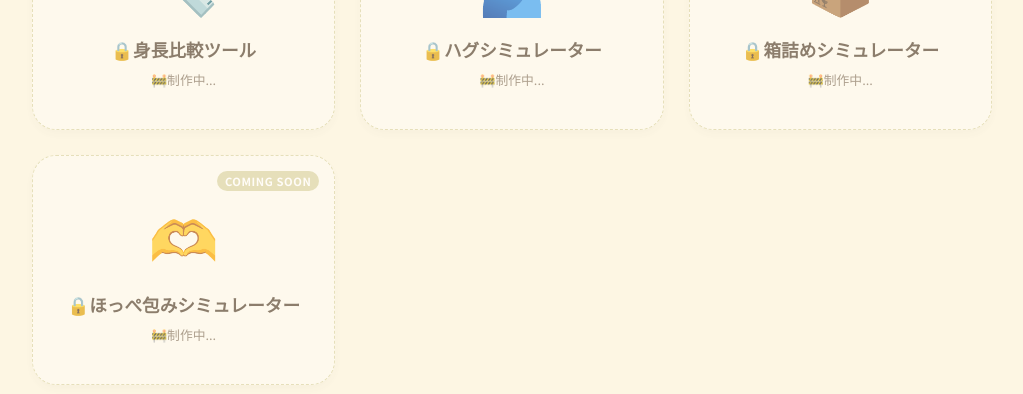
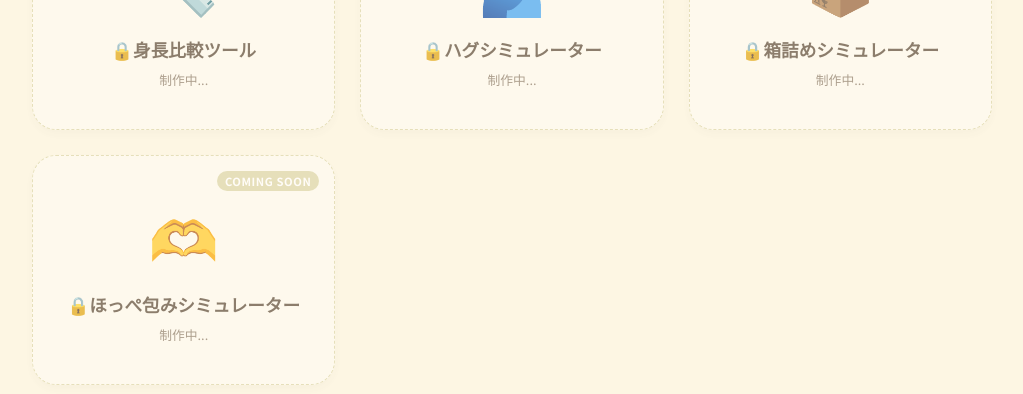
Before and after one commit to qwertyaz111/my-site-hub, a plain HTML site: page index.html in a window 1280 px wide. Shown: the part 911-1305 px from the top of the page, without its empty margins (128-1151 px from the left). Drawn offline with Linux system fonts and the light colour scheme.

Commit message:
Update status text for coming soon cards

```diff
--- a/index.html
+++ b/index.html
@@ -237,25 +237,25 @@
     <div class="card coming-soon">
         <div class="icon">📏</div>
         <div class="title">🔒身長比較ツール</div>
-        <div class="status-text">🚧制作中...</div>
+        <div class="status-text">制作中...</div>
     </div>
 
     <div class="card coming-soon">
         <div class="icon">🫂</div>
         <div class="title">🔒ハグシミュレーター</div>
-        <div class="status-text">🚧制作中...</div>
+        <div class="status-text">制作中...</div>
     </div>
 
     <div class="card coming-soon">
         <div class="icon">📦</div>
         <div class="title">🔒箱詰めシミュレーター</div>
-        <div class="status-text">🚧制作中...</div>
+        <div class="status-text">制作中...</div>
     </div>
 
      <div class="card coming-soon">
         <div class="icon">🫶</div>
         <div class="title">🔒ほっぺ包みシミュレーター</div>
-        <div class="status-text">🚧制作中...</div>
+        <div class="status-text">制作中...</div>
     </div>
 </div>
 
```
